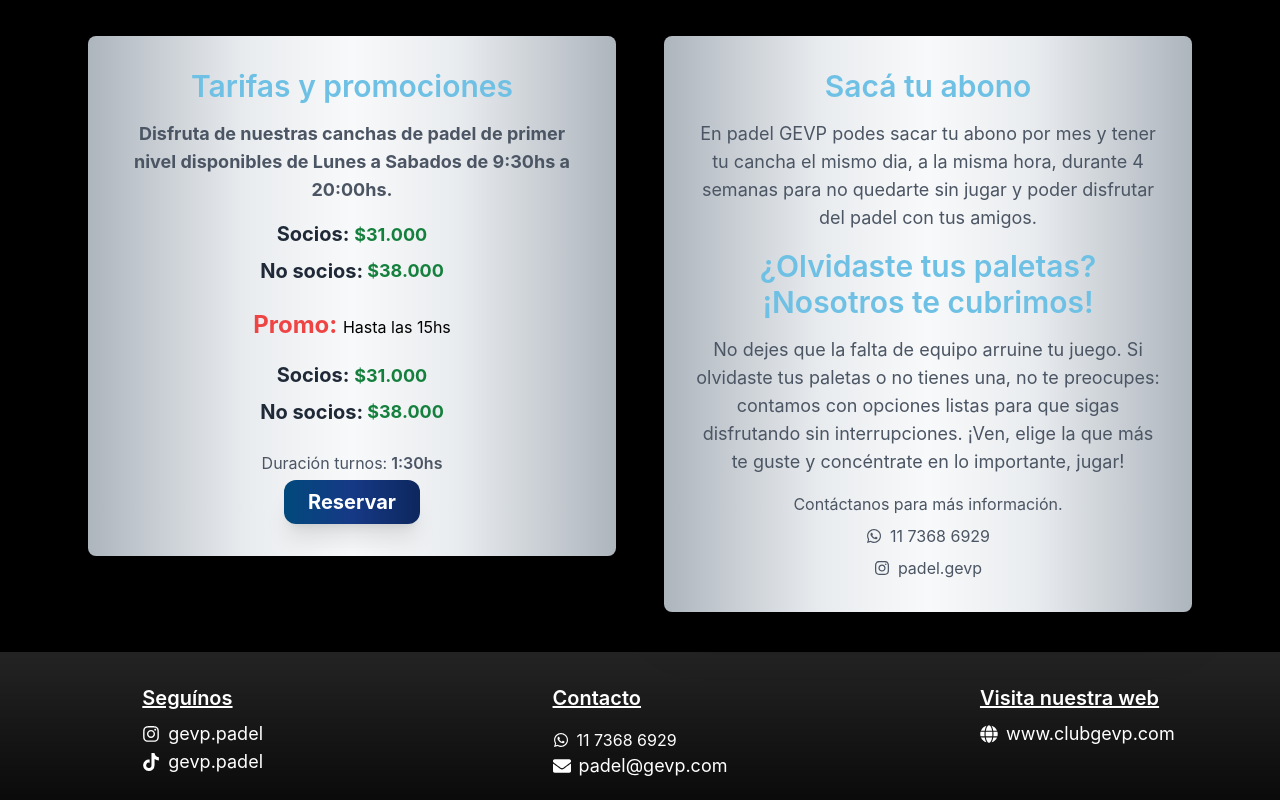
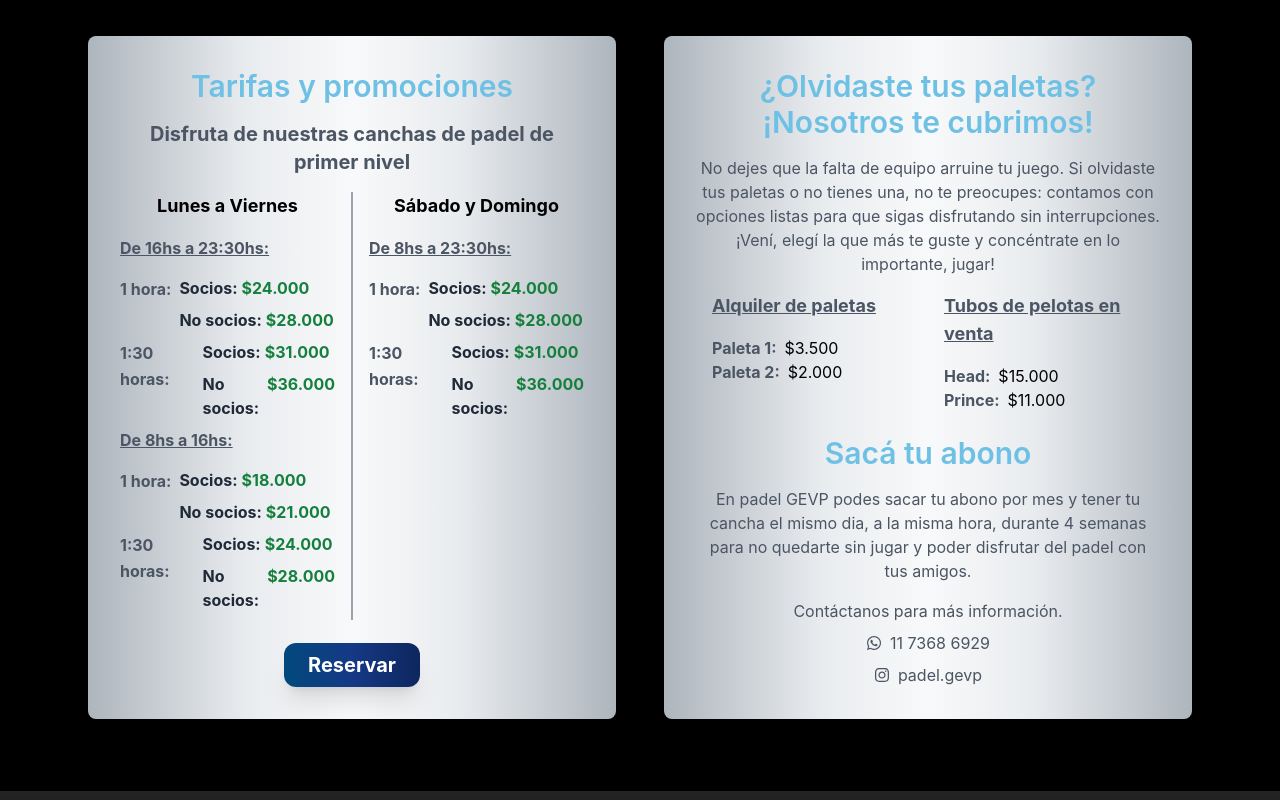
Before and after one commit to PrandiF/padelGEVP, a React (Vite) app: page / in a window 1280 px wide. Shown: the part 2620-3420 px from the top of the page. Built offline with nearby package versions, Linux system fonts and the light colour scheme; a web font is replaced by a local one.

Commit message:
feat: info update

```diff
--- a/src/commons/Footer.tsx
+++ b/src/commons/Footer.tsx
@@ -42,7 +42,7 @@
           </a>
             <p className="flex items-center gap-2 text-lg">
               <FaEnvelope />
-              padel@gevp.com
+              vrodrigoaaron@gmail.com
             </p>
           </div>
 
--- a/src/commons/WppButton.tsx
+++ b/src/commons/WppButton.tsx
@@ -1,11 +1,11 @@
 import { FaWhatsapp } from "react-icons/fa";
 
 const WhatsAppButton = () => {
-  const phoneNumber = "549XXXXXXXXXX"; // Reemplaza con tu número de WhatsApp en formato internacional
+  const phoneNumber = "5491173686929";
 
   return (
     <a
-      href={`https://wa.me/${phoneNumber}`}
+      href={`https://wa.me/${phoneNumber}?text=Hola,%20quiero%20reservar%20una%20cancha.`}
       target="_blank"
       rel="noopener noreferrer"
       className="fixed xl:bottom-6 xl:right-6 bottom-4 right-2 bg-green-500 text-white xl:p-4 p-3 rounded-full
--- a/src/components/Info/Info.tsx
+++ b/src/components/Info/Info.tsx
@@ -21,37 +21,65 @@
           data-aos-delay="400"
         >
           <h3 className="text-3xl font-semibold mb-4 text-[#6EC1E4]">
-            Sacá tu abono
-          </h3>
-          <p className="text-sm text-gray-600 mb-4 xl:text-lg">
-            En padel GEVP podes sacar tu abono por mes y tener tu cancha el
-            mismo dia, a la misma hora, durante 4 semanas para no quedarte sin
-            jugar y poder disfrutar del padel con tus amigos.
-          </p>
-          <h3 className="text-3xl font-semibold mb-4 text-[#6EC1E4]">
             ¿Olvidaste tus paletas? ¡Nosotros te cubrimos!
           </h3>
-          <p className="text-sm text-gray-600 mb-4 xl:text-lg">
+          <p className="text-sm text-gray-600 mb-4 xl:text-base">
             No dejes que la falta de equipo arruine tu juego. Si olvidaste tus
             paletas o no tienes una, no te preocupes: contamos con opciones
-            listas para que sigas disfrutando sin interrupciones. ¡Ven, elige la
-            que más te guste y concéntrate en lo importante, jugar!
+            listas para que sigas disfrutando sin interrupciones. ¡Vení, elegí
+            la que más te guste y concéntrate en lo importante, jugar!
           </p>
-          {/* <ul className="text-gray-600 mb-6 text-left max-w-md mx-auto">
-            <li className="mb-2">
-              🧒 <span className="font-semibold">Clases para niños: </span>
-              Introducción al tenis en un entorno divertido.
-            </li>
-            <li className="mb-2">
-              👦{" "}
-              <span className="font-semibold">Clases para adolescentes: </span>
-              Perfeccionamiento técnico y táctico.
-            </li>
-            <li className="mb-2">
-              🧑 <span className="font-semibold">Clases para adultos: </span>
-              Desde principiantes hasta jugadores avanzados.
-            </li>
-          </ul> */}
+
+          <div className="flex w-full justify-center">
+            {/* Columna Derecha */}
+            <div className="flex flex-col text-start w-1/2 pl-4">
+              <p className="flex text-lg font-bold text-gray-600 underline mb-4">
+                Alquiler de paletas
+              </p>
+              <div className="flex flex-col">
+                <div className="flex gap-2">
+                  <p className="font-bold text-gray-600">Paleta 1:</p>
+                  <p className="text-black">$3.500</p>
+                </div>
+                <div className="flex gap-2">
+                  <p className="font-bold text-gray-600">Paleta 2:</p>
+                  <p className="text-black">$2.000</p>
+                </div>
+              </div>
+            </div>
+
+            {/* Divisor */}
+            {/* <div className="border-l-2 border-gray-400 h-auto"></div> */}
+
+            {/* Columna Derecha */}
+            <div className="flex flex-col text-start w-1/2 pl-4">
+              <p className="flex text-lg font-bold text-gray-600 underline mb-4">
+                Tubos de pelotas en venta
+              </p>
+              <div className="flex flex-col">
+                <div className="flex gap-2">
+                  <p className="font-bold text-gray-600">Head:</p>
+                  <p className="text-black">$15.000</p>
+                </div>
+                <div className="flex gap-2">
+                  <p className="font-bold text-gray-600">Prince:</p>
+                  <p className="text-black">$11.000</p>
+                </div>
+              </div>
+            </div>
+          </div>
+
+          <div className="mt-[5%] flex flex-col">
+            <h3 className="text-3xl font-semibold mb-4 text-[#6EC1E4]">
+              Sacá tu abono
+            </h3>
+            <p className="text-sm text-gray-600 mb-4 xl:text-base">
+              En padel GEVP podes sacar tu abono por mes y tener tu cancha el
+              mismo dia, a la misma hora, durante 4 semanas para no quedarte sin
+              jugar y poder disfrutar del padel con tus amigos.
+            </p>
+          </div>
+
           <p className="text-gray-600">Contáctanos para más información.</p>
           <a
             href="https://wa.me/5491173686929?text=Hola,%20quiero%20sacar%20mi%20abono."
--- a/src/components/Info/Precios.tsx
+++ b/src/components/Info/Precios.tsx
@@ -23,39 +23,147 @@
           <h3 className="text-3xl font-semibold mb-4 text-[#6EC1E4]">
             Tarifas y promociones
           </h3>
-          <p className="text-lg font-bold text-gray-600 mb-4">
-            Disfruta de nuestras canchas de padel de primer nivel disponibles de
-            Lunes a Sabados de 9:30hs a 20:00hs.
+          <p className="text-xl font-bold text-gray-600 mb-4">
+            Disfruta de nuestras canchas de padel de primer nivel
           </p>
-          <p className="text-lg font-bold text-green-700 mb-2">
-            <span className="text-xl font-bold text-gray-800">Socios: </span>
+          <div className="flex w-full justify-center">
+            {/* Columna Izquierda */}
+            <div className="flex flex-col text-start justify-center w-1/2 pr-4">
+              <p className="flex mx-auto text-lg font-bold text-black mb-4">
+                Lunes a Viernes
+              </p>
+              <div className="flex flex-col justify-center">
+                <p className="text-base font-bold text-gray-600 mb-4 underline">
+                  De 16hs a 23:30hs:
+                </p>
+                <div className="flex gap-2">
+                  <p className="font-bold text-gray-600">1 hora:</p>
+                  <div className="flex flex-col text-start">
+                    <p className="text-base font-bold text-green-700 mb-2 flex gap-1">
+                      <span className="text-base font-bold text-gray-800">
+                        Socios:
+                      </span>
+                      $24.000
+                    </p>
+                    <p className="text-base font-bold text-green-700 mb-2 flex gap-1">
+                      <span className="text-base font-bold text-gray-800">
+                        No socios:
+                      </span>
+                      $28.000
+                    </p>
+                  </div>
+                </div>
+                <div className="flex gap-2">
+                  <p className="font-bold text-gray-600">1:30 horas:</p>
+                  <div className="flex flex-col text-start">
+                    <p className="text-base font-bold text-green-700 mb-2 flex gap-1">
+                      <span className="text-base font-bold text-gray-800">
+                        Socios:
+                      </span>
                       $31.000
                     </p>
-          <p className="text-lg text-gray-800 mb-6 flex flex-col">
-            <span className="text-lg font-bold text-green-700 flex mx-auto gap-1 justify-center items-center">
-              <p className="text-xl font-bold text-gray-800">No socios: </p>
-              $38.000
+                    <p className="text-base font-bold text-green-700 mb-2 flex gap-1">
+                      <span className="text-base font-bold text-gray-800">
+                        No socios:
                       </span>
+                      $36.000
                     </p>
-          <p className="text-black my-5">
-            <span className="text-2xl font-bold text-red-500">Promo: </span>
-            Hasta las 15hs
+                  </div>
+                </div>
+              </div>
+
+              <div className="flex flex-col">
+                <p className="text-base font-bold text-gray-600 mb-4 underline">
+                  De 8hs a 16hs:
                 </p>
-          <p className="text-lg font-bold text-green-700 mb-2">
-            <span className="text-xl font-bold text-gray-800">Socios: </span>
+                <div className="flex gap-2">
+                  <p className="font-bold text-gray-600">1 hora:</p>
+                  <div className="flex flex-col text-start">
+                    <p className="text-base font-bold text-green-700 mb-2 flex gap-1">
+                      <span className="text-base font-bold text-gray-800">
+                        Socios:
+                      </span>
+                      $18.000
+                    </p>
+                    <p className="text-base font-bold text-green-700 mb-2 flex gap-1">
+                      <span className="text-base font-bold text-gray-800">
+                        No socios:
+                      </span>
+                      $21.000
+                    </p>
+                  </div>
+                </div>
+                <div className="flex gap-2">
+                  <p className="font-bold text-gray-600">1:30 horas:</p>
+                  <div className="flex flex-col text-start">
+                    <p className="text-base font-bold text-green-700 mb-2 flex gap-1">
+                      <span className="text-base font-bold text-gray-800">
+                        Socios:
+                      </span>
+                      $24.000
+                    </p>
+                    <p className="text-base font-bold text-green-700 mb-2 flex gap-1">
+                      <span className="text-base font-bold text-gray-800">
+                        No socios:
+                      </span>
+                      $28.000
+                    </p>
+                  </div>
+                </div>
+              </div>
+            </div>
+
+            {/* Divisor */}
+            <div className="border-l-2 border-gray-400 h-auto"></div>
+
+            {/* Columna Derecha */}
+            <div className="flex flex-col text-start w-1/2 pl-4">
+              <p className="flex mx-auto text-lg font-bold text-black mb-4">
+                Sábado y Domingo
+              </p>
+              <div className="flex flex-col">
+                <p className="text-base font-bold text-gray-600 mb-4 underline">
+                  De 8hs a 23:30hs:
+                </p>
+                <div className="flex gap-2">
+                  <p className="font-bold text-gray-600">1 hora:</p>
+                  <div className="flex flex-col text-start">
+                    <p className="text-base font-bold text-green-700 mb-2 flex gap-1">
+                      <span className="text-base font-bold text-gray-800">
+                        Socios:
+                      </span>
+                      $24.000
+                    </p>
+                    <p className="text-base font-bold text-green-700 mb-2 flex gap-1">
+                      <span className="text-base font-bold text-gray-800">
+                        No socios:
+                      </span>
+                      $28.000
+                    </p>
+                  </div>
+                </div>
+                <div className="flex gap-2">
+                  <p className="font-bold text-gray-600">1:30 horas:</p>
+                  <div className="flex flex-col text-start">
+                    <p className="text-base font-bold text-green-700 mb-2 flex gap-1">
+                      <span className="text-base font-bold text-gray-800">
+                        Socios:
+                      </span>
                       $31.000
                     </p>
-          <p className="text-lg text-gray-800 mb-6 flex flex-col">
-            <span className="text-lg font-bold text-green-700 flex mx-auto gap-1 justify-center items-center">
-              <p className="text-xl font-bold text-gray-800">No socios: </p>
-              $38.000
+                    <p className="text-base font-bold text-green-700 mb-2 flex gap-1">
+                      <span className="text-base font-bold text-gray-800">
+                        No socios:
                       </span>
+                      $36.000
                     </p>
-          <p className="text-gray-600 flex xl:flex-row flex-col xl:gap-1 mx-auto justify-center xl:items-center">
-            Duración turnos:
-            <span className="font-semibold xl:ml-0 ml-[5px]">1:30hs</span>
-          </p>
-          <div className="flex w-full items-center justify-center mt-[1%]">
+                  </div>
+                </div>
+              </div>
+            </div>
+          </div>
+
+          <div className="flex w-full items-center justify-center mt-[5%]">
             <Button1
               text="Reservar"
               bg="bg-blue-gradient"
```
Lines whose indentation alone changed are shown as unchanged.
